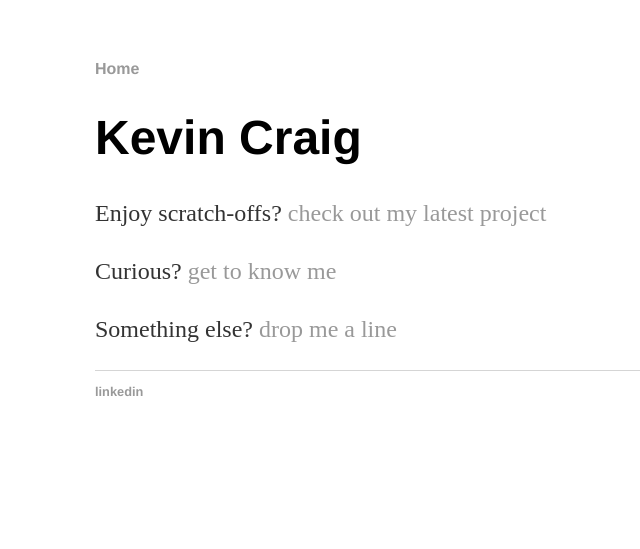
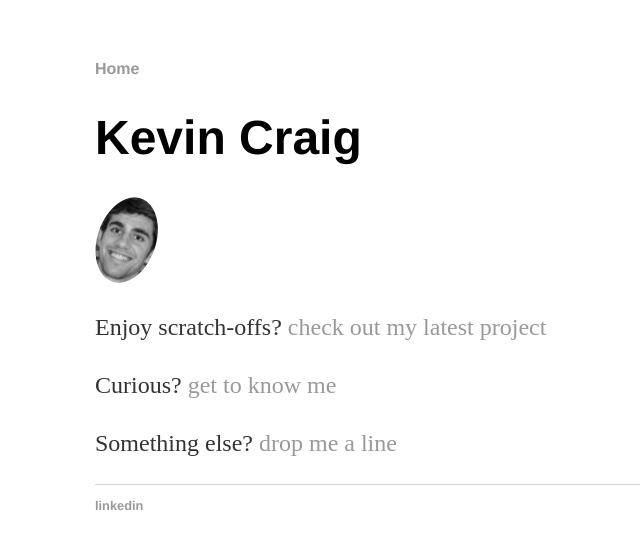
Before and after one commit to kevcraig/kevcriag.github.io, a Jekyll site: the page built from index.html, in a window 1280 px wide. Shown: the top 549 px of the page, without its empty margins (97-737 px from the left). Built offline with Jekyll 4.4.1, drawn with Linux system fonts in a browser that asks for light colours.

Commit message:
Update index.html

```diff
--- a/index.html
+++ b/index.html
@@ -3,7 +3,7 @@
 title: Kevin Craig
 ---
 <div class="blurb">
-	<h1>Kevin Craig</h1>
+	<h1>Kevin Craig</h1> <img src="head.png" alt="hi" class="inline"/>
 	<p>Enjoy scratch-offs? <a href="https://kevincraig.shinyapps.io/ScratcherStatsNC/" target="_blank">check out my latest project</a></p>
 	<p>Curious? <a href="/about">get to know me</a></p>
 	<p>Something else? <a href="mailto:kacraig@ncsu.edu">drop me a line</a></p>
```
